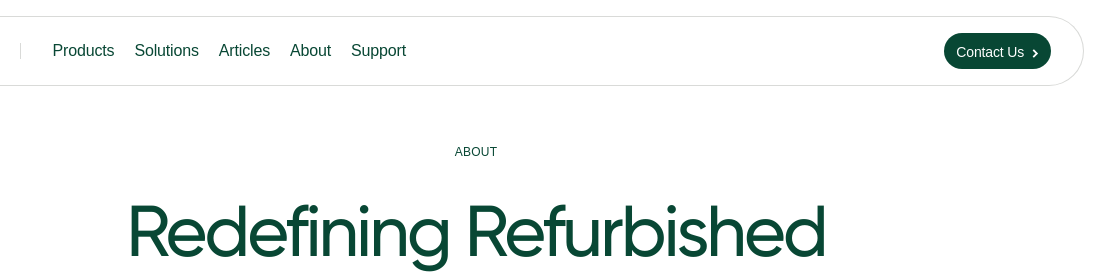
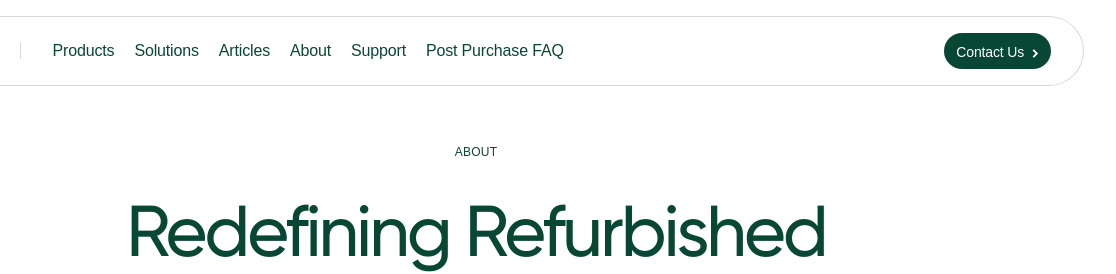
Before and after one commit to Dithari-Solutions/v2.dithari.com, a plain HTML site: page about.html in a window 1280 px wide. Shown: the top 274 px of the page, 164-1280 px from the left. Drawn offline with Linux system fonts and the light colour scheme; a web font is replaced by a local one.

Commit message:
header update

```diff
--- a/about.html
+++ b/about.html
@@ -112,6 +112,8 @@
                                     class="nav-link w-nav-link w--current" href="/about">About</a></div>
                             <div class="navigation-link-hover-wrap"><a class="nav-link w-nav-link"
                                     href="/support">Support</a></div>
+                            <div class="navigation-link-hover-wrap"><a class="nav-link w-nav-link"
+                                    href="/post-purchase-faq.html">Post Purchase FAQ</a></div>
                         </nav>
                     </div>
                 </div>
```
Also changed, not shown: articles.html (+2 -0 lines), contact.html (+2 -0 lines), faq.html (+2 -0 lines), index.html (+2 -0 lines), post-purchase-faq.html (+2 -0 lines), privacy-policy.html (+2 -0 lines), products.html (+2 -0 lines), solutions.html (+2 -0 lines), support.html (+2 -0 lines), terms-and-conditions.html (+2 -0 lines).
